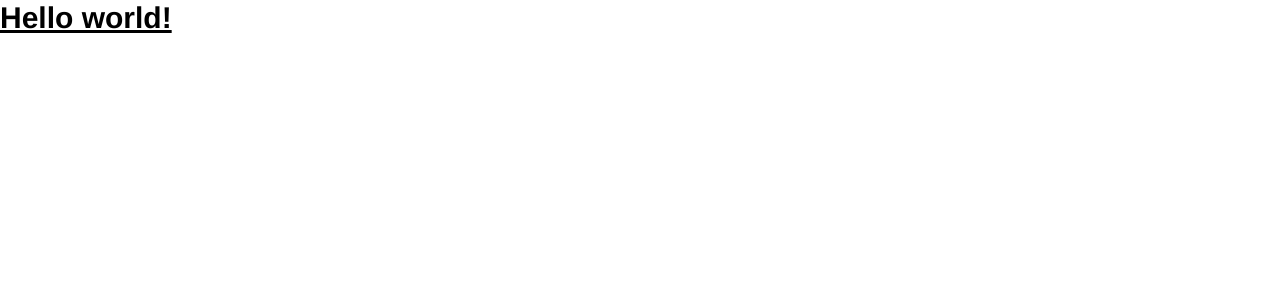
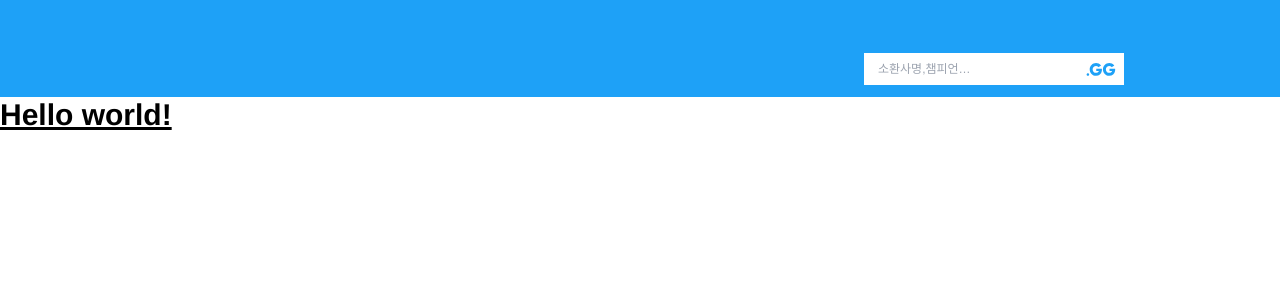
Before and after one commit to taesung1993/opgg-assignment, a React (Create React App) app: page / in a window 1280 px wide. Shown: the top 300 px of the page. Built offline with nearby package versions, Linux system fonts and the light colour scheme; a web font is replaced by a local one.

Commit message:
create and apply Nested template component

```diff
--- a/src/App.tsx
+++ b/src/App.tsx
@@ -1,5 +1,11 @@
+import Templates from './components/templates';
+
 function App() {
-  return <h1 className='text-3xl font-bold underline'>Hello world!</h1>;
+  return (
+    <Templates.Nested>
+      <h1 className='text-3xl font-bold underline'>Hello world!</h1>
+    </Templates.Nested>
+  );
 }
 
 export default App;
--- /dev/null
+++ b/src/components/templates/Nested.tsx
@@ -0,0 +1,15 @@
+import { ReactNode } from 'react';
+import Organisms from '../organisms';
+
+interface Props {
+  children: ReactNode;
+}
+
+export default function Nested({ children }: Props) {
+  return (
+    <section>
+      <Organisms.Header />
+      <main>{children}</main>
+    </section>
+  );
+}
--- a/src/components/templates/index.ts
+++ b/src/components/templates/index.ts
@@ -1 +1,5 @@
-export default {};
+import Nested from './Nested';
+
+export default {
+  Nested
+};
```
